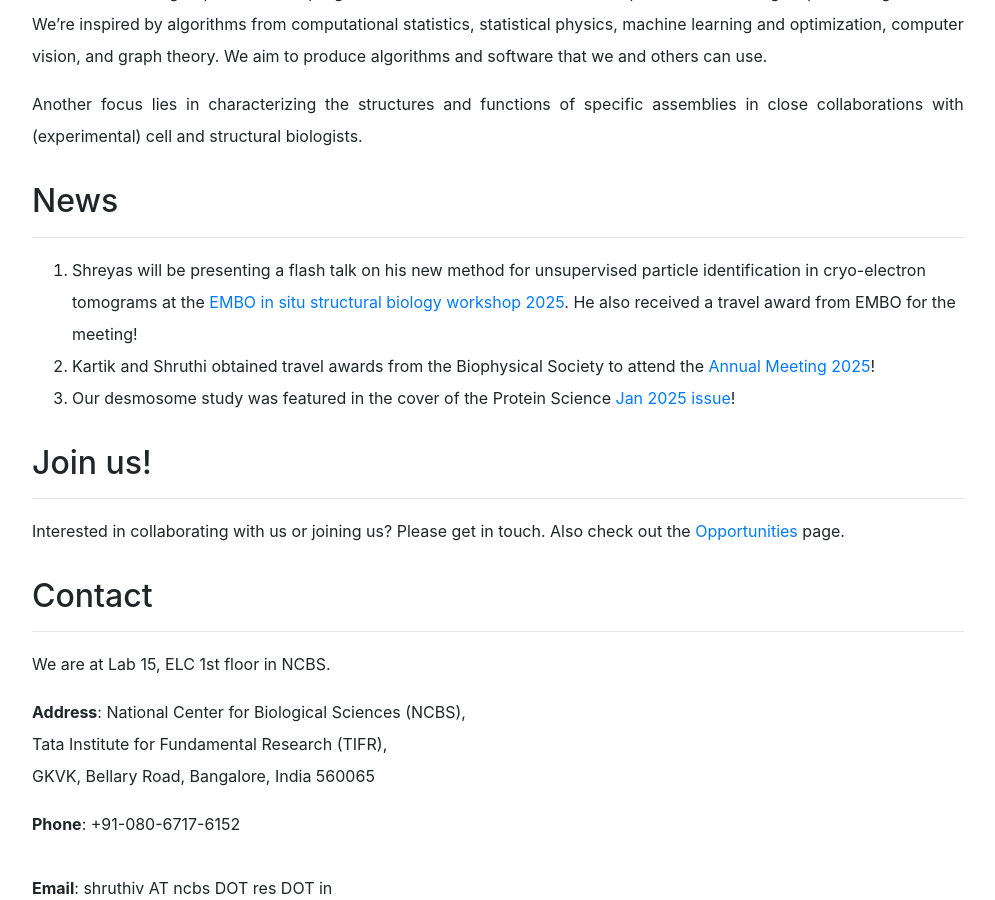
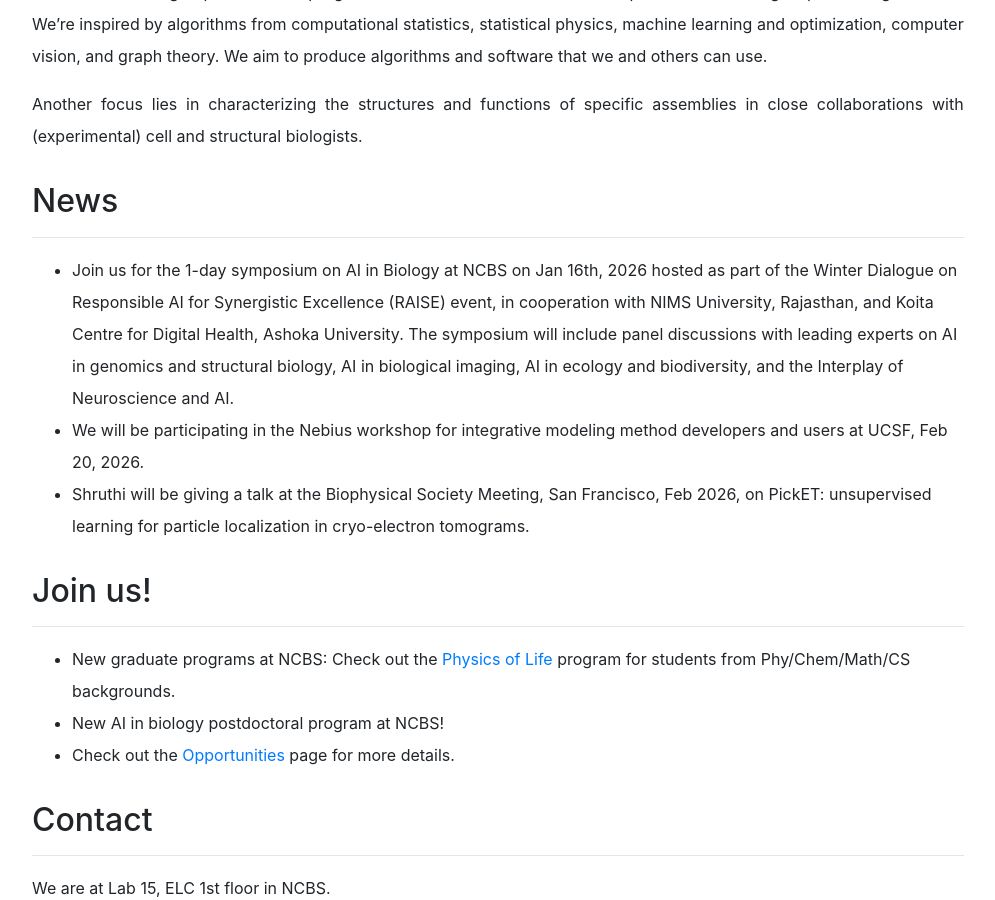
Before and after one commit to isblab/website, a Jekyll site: the page built from index.md, in a window 1280 px wide and 900 px high, scrolled down 1272 px. Shown: the whole window, without its empty margins (46-1041 px from the left). Built offline with Jekyll 4.4.1, drawn with Linux system fonts in a browser that asks for light colours.

Commit message:
update news and opportunities

```diff
--- a/index.md
+++ b/index.md
@@ -30,14 +30,16 @@
 <!-- ## Upcoming events -->
 ## News
 <hr>
-1. Shreyas will be presenting a flash talk on his new method for unsupervised particle identification in cryo-electron tomograms at the [EMBO in situ structural biology workshop 2025](https://www.embl.org/about/info/course-and-conference-office/events/iss25-01/). He also received a travel award from EMBO for the meeting!
-2. Kartik and Shruthi obtained travel awards from the Biophysical Society to attend the [Annual Meeting 2025](https://www.biophysics.org/2025meeting/general-info)!
-3. Our desmosome study was featured in the cover of the Protein Science [Jan 2025 issue](https://onlinelibrary.wiley.com/toc/1469896x/current)!
+- Join us for the 1-day symposium on AI in Biology at NCBS on Jan 16th, 2026 hosted as part of the Winter Dialogue on Responsible AI for Synergistic Excellence (RAISE) event, in cooperation with NIMS University, Rajasthan, and Koita Centre for Digital Health, Ashoka University. The symposium will include panel discussions with leading experts on AI in genomics and structural biology, AI in biological imaging, AI in ecology and biodiversity, and the Interplay of Neuroscience and AI.
+- We will be participating in the Nebius workshop for integrative modeling method developers and users at UCSF, Feb 20, 2026.
+- Shruthi will be giving a talk at the Biophysical Society Meeting, San Francisco, Feb 2026, on PickET: unsupervised learning for particle localization in cryo-electron tomograms.
 
 
 ## Join us!
 <hr>
-Interested in collaborating with us or joining us? Please get in touch. Also check out the [Opportunities](/Opportunities) page.
+- New graduate programs at NCBS: Check out the [Physics of Life](https://pol.ncbs.res.in/) program for students from Phy/Chem/Math/CS backgrounds.
+- New AI in biology postdoctoral program at NCBS!
+- Check out the [Opportunities](/Opportunities) page for more details.
 
 ## Contact
 <hr>
```
Also changed, not shown: Opportunities/index.md (+1 -1 lines).
